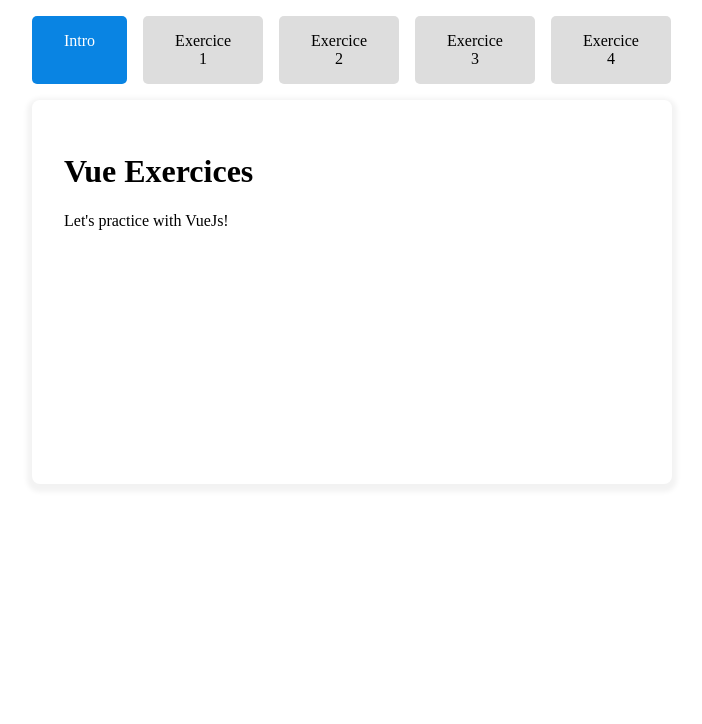
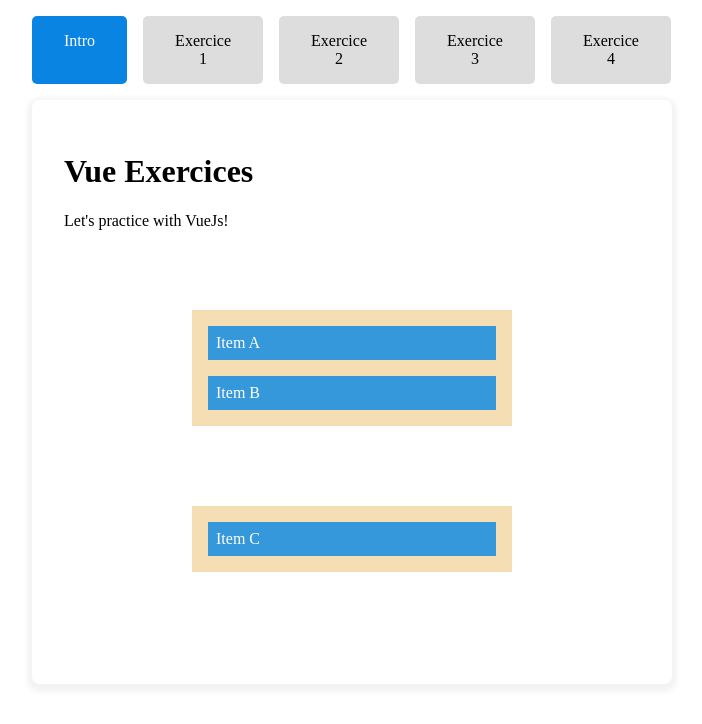
Before and after one commit to Caro-L-dev/Music-app, a Vue app: page / in a window 1280 px wide. Shown: the top 724 px of the page, without its empty margins (288-990 px from the left). Built offline with nearby package versions, Linux system fonts and the light colour scheme.

Commit message:
:sparkles: feat(components/drag-and-drop): Build Drag & Drop component

```diff
--- /dev/null
+++ b/src/components/drag-and-drop/DragAndDrop.vue
@@ -0,0 +1,65 @@
+<script>
+import { ref } from 'vue';
+
+export default {
+    setup () {
+        const items = ref([
+            { id: 0, title: 'Item A', list:1},
+            { id: 1, title: 'Item B', list:1},
+            { id: 2, title: 'Item C', list:2},
+        ])
+
+        const getList = (list) => {
+            return items.value.filter((item) => item.list == list)
+        }
+
+        return {
+            getList,
+        }
+    },
+}
+</script>
+
+<template>
+<div class="drop-zone">
+    <div
+        v-for="item in getList(1)"
+        :key="item.id"
+        class="drag-el"
+        draggable="true"
+    >
+        {{ item.title }}
+    </div>
+</div>
+<div class="drop-zone">
+    <div
+        v-for="item in getList(2)"
+        :key="item.id"
+        class="drag-el"
+        draggable="true"
+    >
+        {{ item.title }}
+    </div>
+</div>
+</template>
+
+<style scoped>
+.drop-zone {
+    width: 50%;
+    margin: 5rem auto;
+    background-color: wheat;
+    padding: 1rem;
+    min-height: 1rem;
+}
+
+.drag-el {
+    background-color: #3498db;
+    color: white;
+    padding: 0.5rem;
+    margin-bottom: 1rem;
+}
+
+.drag-el:nth-last-of-type(1) {
+    margin-bottom: 0;
+}
+</style>
--- a/src/components/tab/GlobalTab.vue
+++ b/src/components/tab/GlobalTab.vue
@@ -1,4 +1,5 @@
 <script>
+import DragAndDrop from '../drag-and-drop/DragAndDrop.vue';
 import GlobalPlaylist from "../playlist/GlobalPlaylist.vue";
 import Tab from "./Tab.vue";
 import TabsWrapper from "./TabsWrapper.vue";
@@ -8,6 +9,7 @@
     Tab,
     TabsWrapper,
     GlobalPlaylist,
+    DragAndDrop
   },
 };
 </script>
@@ -17,6 +19,7 @@
       <tab title="Intro">
           <h1>Vue Exercices</h1>
           <p>Let's practice with VueJs!</p>
+          <drag-and-drop />
       </tab>
     <tab title="Exercice 1">Create a reusable tab component.</tab>
     <tab title="Exercice 2">
```
